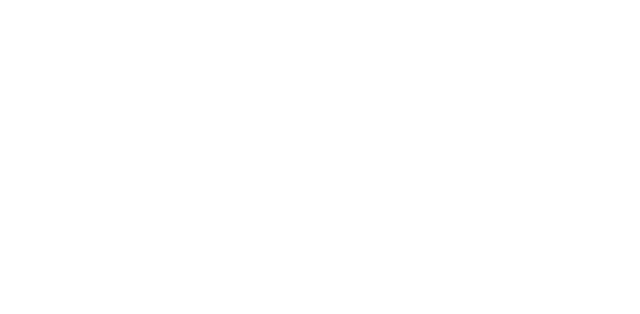
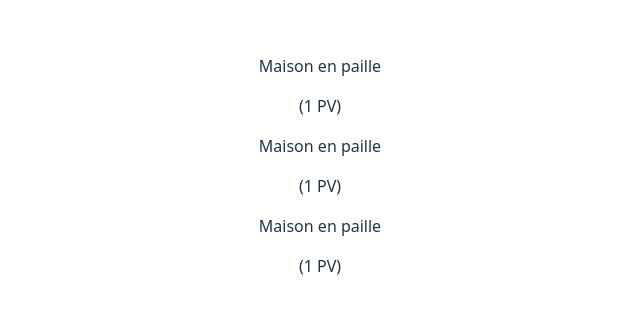
Before and after one commit to Bloubing/trois-petits-cochons, a React (Vite) app: page / in a window 1280 px wide. Shown: the part 234-548 px from the top of the page, without its empty margins (320-960 px from the left). Built offline with nearby package versions, Linux system fonts and the light colour scheme.

Commit message:
Création des composants App et Maison

```diff
--- a/src/App.jsx
+++ b/src/App.jsx
@@ -1,5 +1,12 @@
 import "./App.css";
+import Maison from "./Maison";
 
 export default function App() {
-  return null;
+  return (
+    <>
+      <Maison />
+      <Maison />
+      <Maison />
+    </>
+  );
 }
--- /dev/null
+++ b/src/Maison.jsx
@@ -0,0 +1,8 @@
+export default function Maison() {
+  return (
+    <>
+      <p>Maison en paille</p>
+      <p>(1 PV)</p>
+    </>
+  );
+}
```
